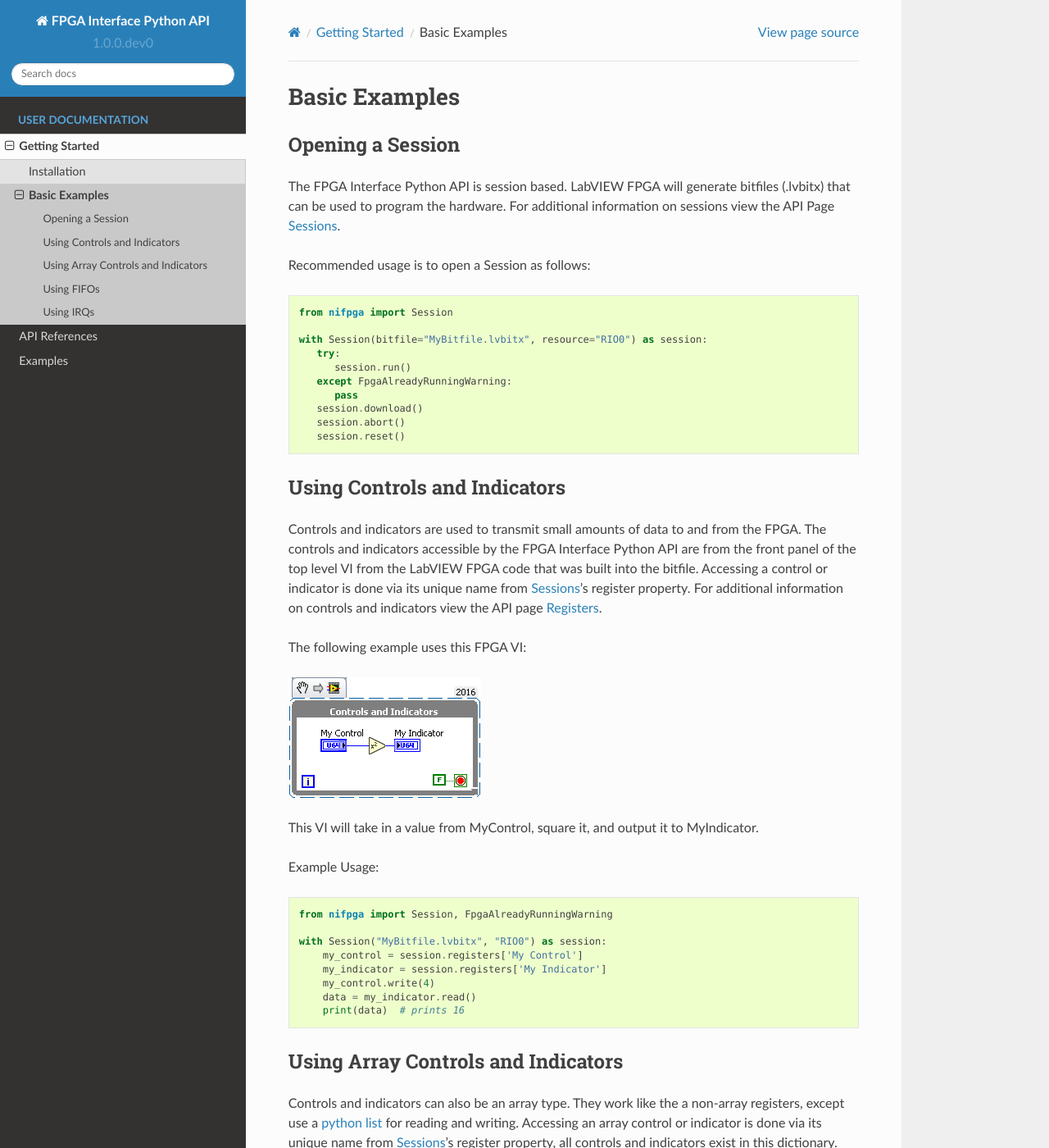
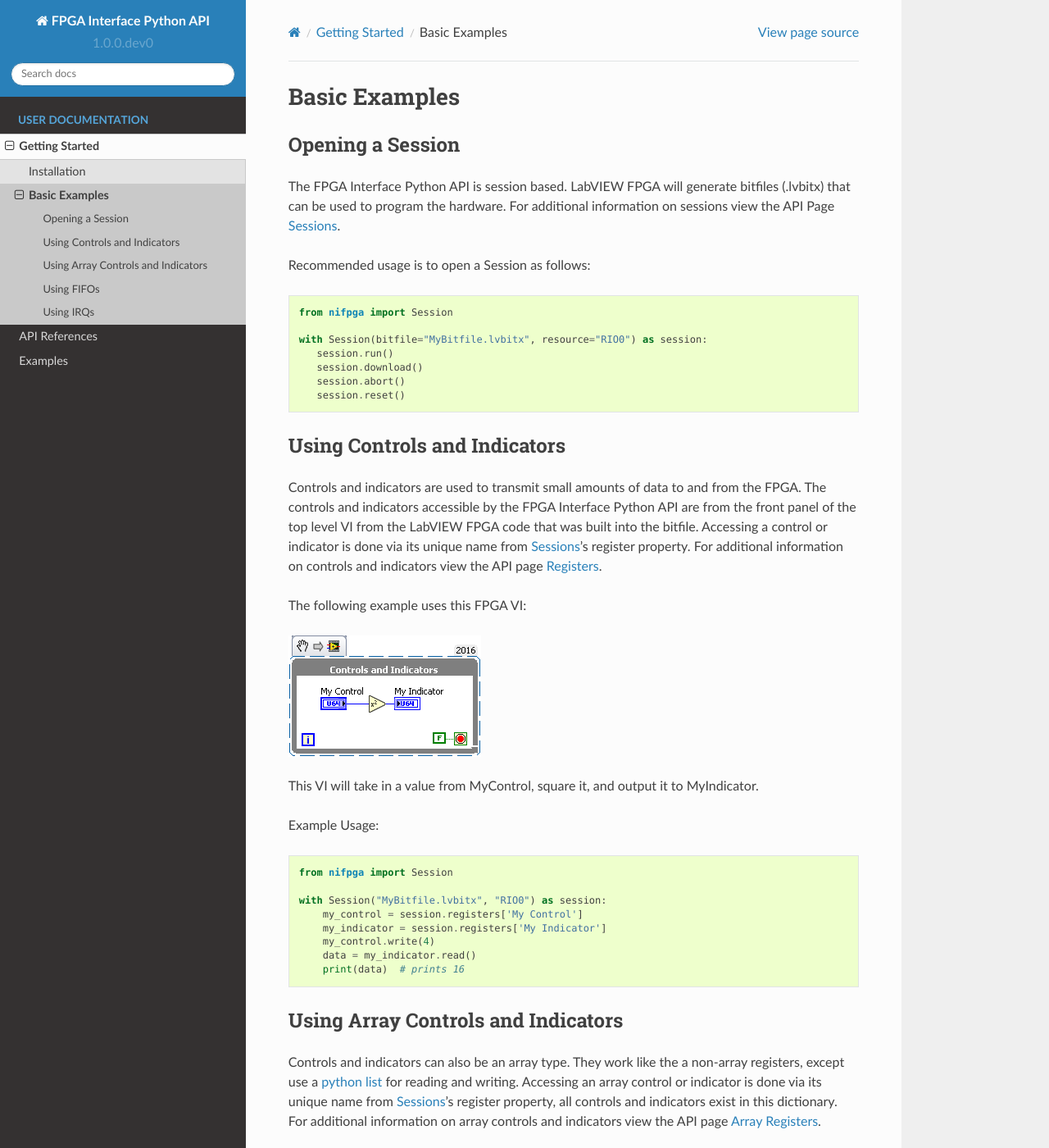
Before and after one commit to ni/nifpga-python, a Sphinx documentation site: the page built from docs/examples/basic_examples.rst, in a window 1280 px wide and 1400 px high. Shown: the whole window at 82% size. Built offline with Sphinx 7.4.7 and the Read the Docs theme 2.0.0, drawn with Linux system fonts in a browser that asks for light colours.

Commit message:
Fix documentation: warnings aren't exceptions
run() will warn, not raise an exception, if the FPGA is already
running. Fix examples to reflect this.

Also fixup the indentation.

```diff
--- a/docs/examples/basic_examples.rst
+++ b/docs/examples/basic_examples.rst
@@ -15,10 +15,7 @@ Recommended usage is to open a Session as follows:
    from nifpga import Session
 
    with Session(bitfile="MyBitfile.lvbitx", resource="RIO0") as session:
-      try:
-         session.run()
-      except FpgaAlreadyRunningWarning:
-         pass
+      session.run()
       session.download()
       session.abort()
       session.reset()
@@ -37,7 +34,7 @@ Example Usage:
 
 .. code-block:: python
 
-   from nifpga import Session, FpgaAlreadyRunningWarning
+   from nifpga import Session
 
    with Session("MyBitfile.lvbitx", "RIO0") as session:
        my_control = session.registers['My Control']
```
Also changed, not shown: README.md (+1 -4 lines), 1 other file.
